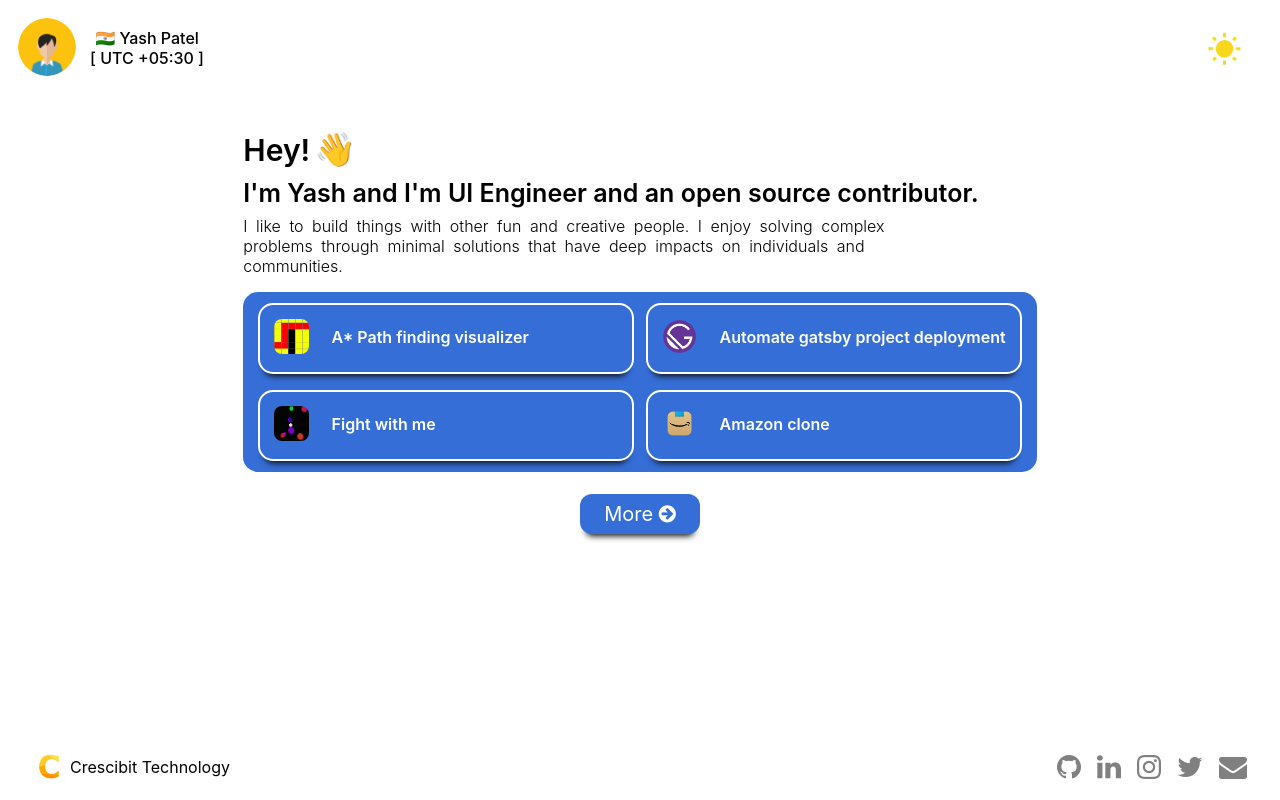
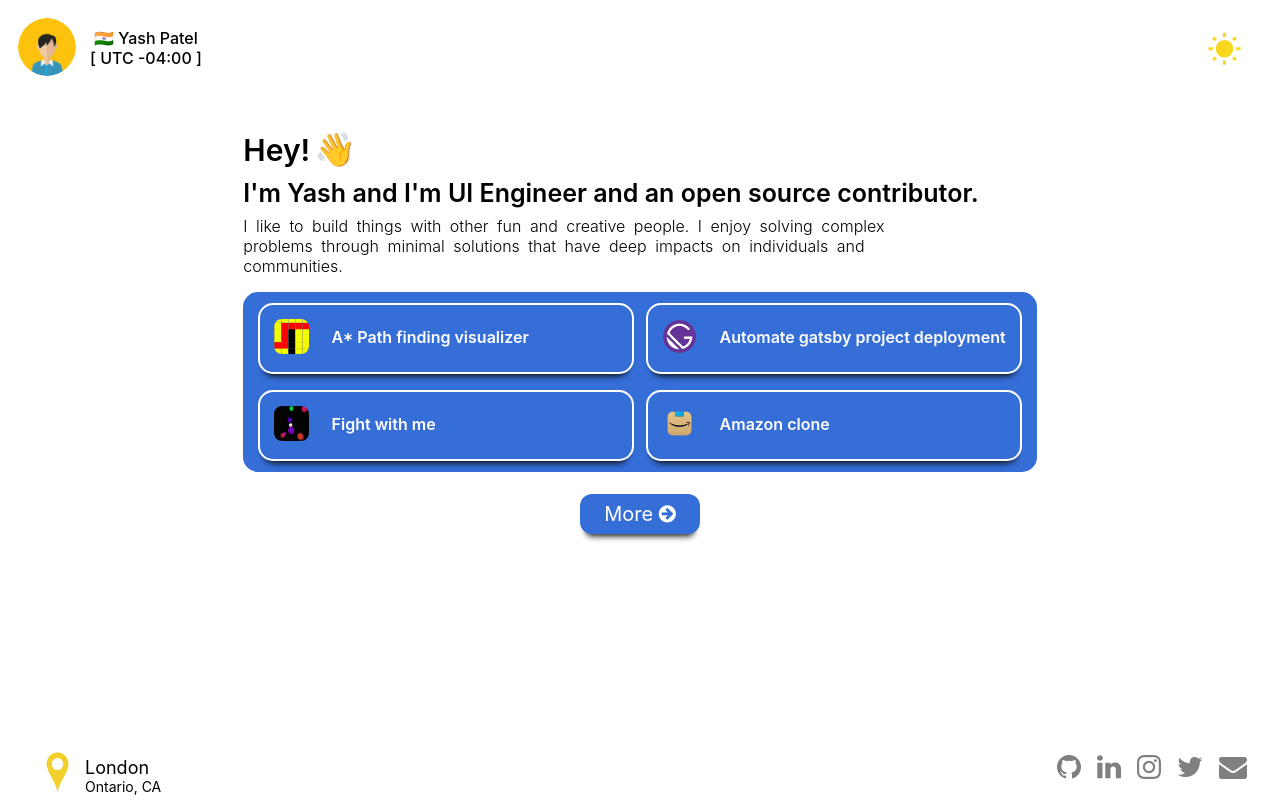
Before and after one commit to ryuk156/Portfolio, a Next.js app: page / in a window 1280 px wide. Built offline with nearby package versions, Linux system fonts and the light colour scheme.

Commit message:
feat: footer location update

```diff
--- a/Components/Footer/Footer.js
+++ b/Components/Footer/Footer.js
@@ -10,17 +10,26 @@
         {/* <div style={{margin: "6px"}}>
             <span className="indicator online"></span>
           </div> */}
-          <Link href="https://www.crescibit.com/">
+          <Link href="https://goo.gl/maps/zySFC2L1URhTT16g9">
             <Image
               className="footer-job-name-text"
-              src="/images/crescibit.png"
-              width={30}
+              src="/images/location.png"
+              width={45}
               height={30}
               alt="crescibit"
             />
           </Link>
-          <Link href="https://www.crescibit.com/">
-            <div className="footer-job-name-text">Crescibit Technology</div>
+          <Link href="https://goo.gl/maps/zySFC2L1URhTT16g9">
+            <div className="footer-job-name-text">
+              <div style={{display: "flex", justifyContent: "center", flexDirection: "column"}}>
+                <div style={{fontSize: "18px"}}>
+                 London
+                </div>
+                <div style={{fontSize: "14px"}}>
+                 Ontario, CA
+                </div>
+              </div>
+            </div>
           </Link>
 
         </div>
--- a/Components/Navbar/Navbar.js
+++ b/Components/Navbar/Navbar.js
@@ -12,7 +12,7 @@
         />
         <div className="nav-brand-name">
           <div className="nav-name">🇮🇳 Yash Patel</div>
-          <div> [ UTC +05:30 ]</div>
+          <div> [ UTC -04:00 ]</div>
         </div>
       </div>
 
```
Also changed, not shown: public/images/location.png (added).
